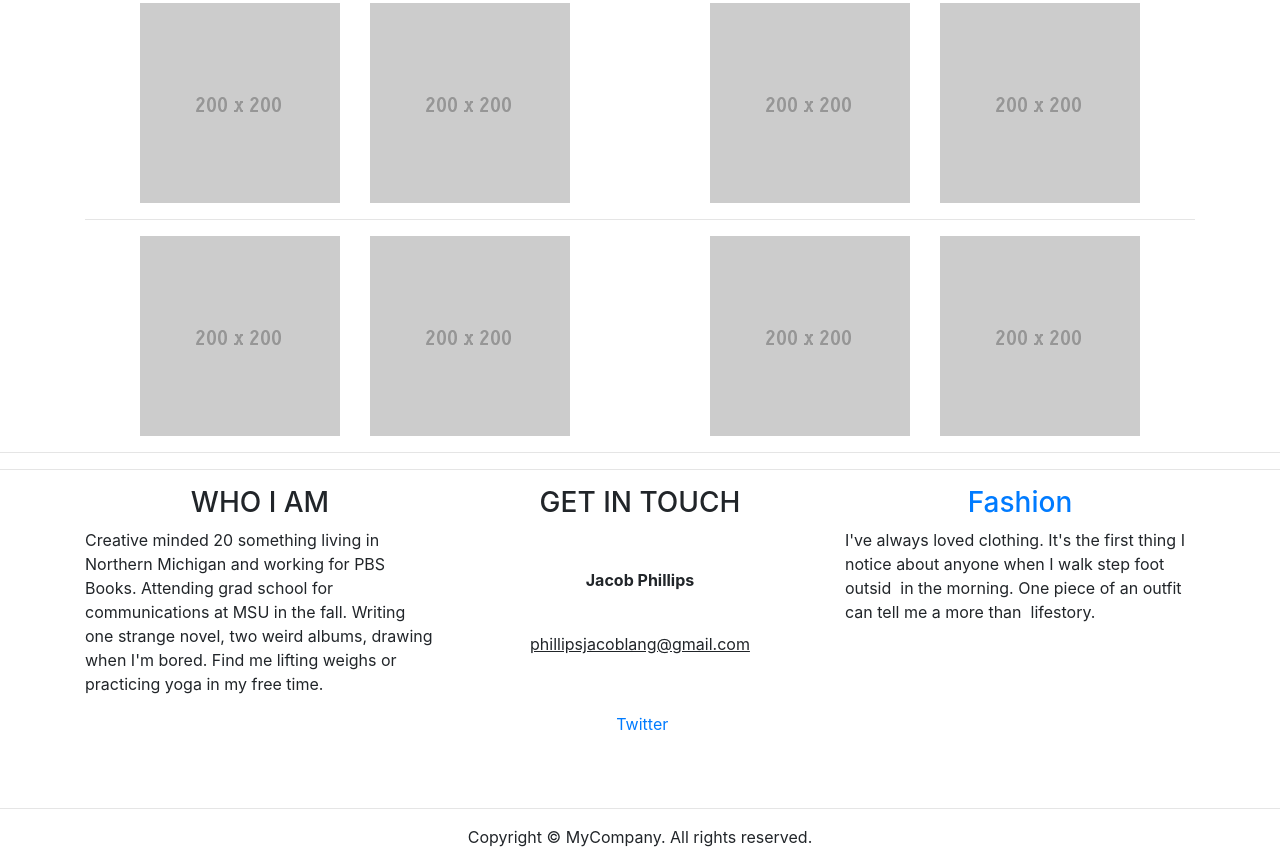
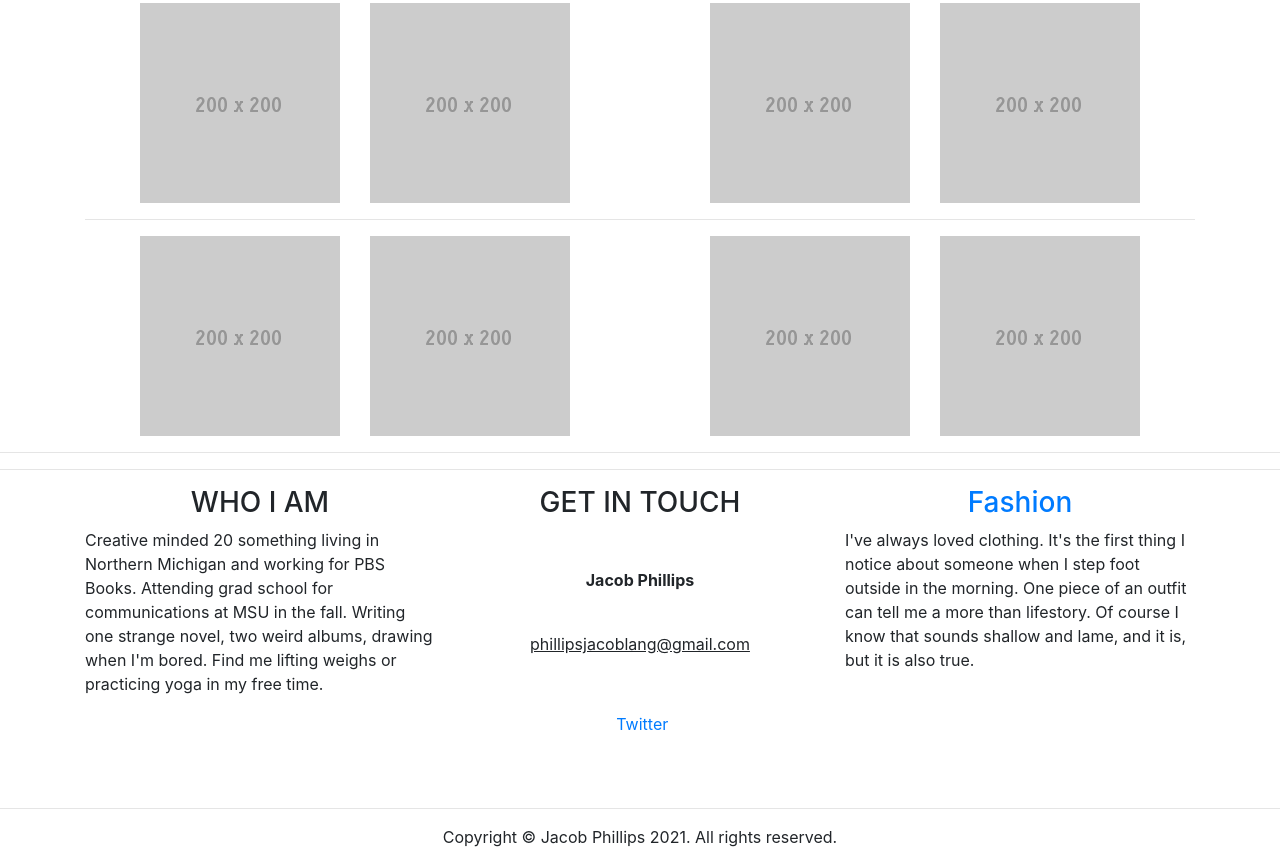
Before and after one commit to phill833/phill833.github.io, a plain HTML site: page index.html in a window 1280 px wide. Shown: the part 975-1840 px from the top of the page. Drawn offline with Linux system fonts and the light colour scheme.

Commit message:
Update index.html

```diff
--- a/index.html
+++ b/index.html
@@ -162,7 +162,8 @@
           </div>
           <div class="col-md-4 col-12">
             <h3 class="text-center"><a href="https://app.lookbook.nu/user/8795148-Jacob">Fashion</a></h3>
-	      I've always loved clothing. It's the first thing I notice about anyone when I walk step foot outsid&nbsp;  in the morning. One piece of an outfit can tell me a more than&nbsp; lifestory.</div>
+
+	      I've always loved clothing. It's the first thing I notice about someone when I  step foot outside in the morning. One piece of an outfit can tell me a more than lifestory. Of course I know that sounds shallow and lame, and it is, but it is also true.</div>
         </div>
       </div>
     </div>
@@ -171,7 +172,7 @@
       <div class="container">
         <div class="row">
           <div class="col-12">
-            <p>Copyright © MyCompany. All rights reserved.</p>
+            <p>Copyright © Jacob Phillips 2021. All rights reserved.</p>
           </div>
         </div>
       </div>
```
